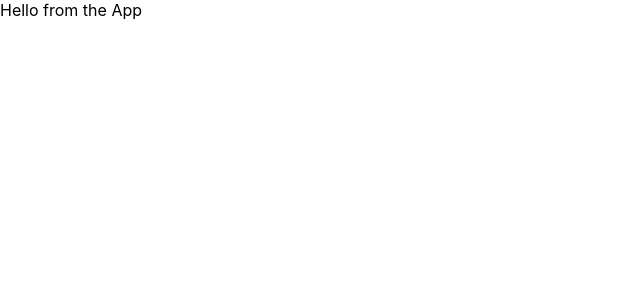
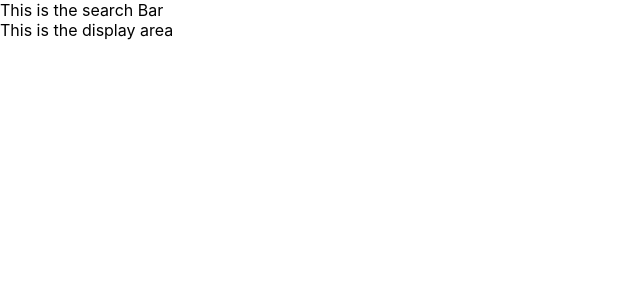
Before and after one commit to AJOsmaston/talent-filter, a React (Create React App) app: page / in a window 1280 px wide. Shown: the top 300 px of the page, without its empty margins (0-640 px from the left). Built offline with nearby package versions, Linux system fonts and the light colour scheme.

Commit message:
basic component skeleton

```diff
--- a/src/App.js
+++ b/src/App.js
@@ -1,8 +1,8 @@
+import SearchPage from "./components/SearchPage"
+
 function App() {
   return (
-    <>
-    Hello from the App
-    </>
+    <SearchPage />
   );
 }
 
--- /dev/null
+++ b/src/components/ResultDisplay.jsx
@@ -0,0 +1,10 @@
+function ResultDisplay() {
+  return (
+    <div className="displayArea">
+      This is the display area
+    </div>
+  )
+}
+
+
+export default ResultDisplay;
--- /dev/null
+++ b/src/components/SearchBar.jsx
@@ -0,0 +1,9 @@
+function SearchBar() {
+  return (
+    <div className="searchBar">
+      This is the search Bar
+    </div>
+  )
+}
+
+export default SearchBar;
--- /dev/null
+++ b/src/components/SearchPage.jsx
@@ -0,0 +1,13 @@
+import SearchBar from "./SearchBar"
+import ResultDisplay from "./ResultDisplay"
+
+function SearchPage() {
+  return (
+    <>
+      <SearchBar />
+      <ResultDisplay />
+    </>
+  )
+}
+
+export default SearchPage;
```
Also changed, not shown: 1 other file (tests, documents, lock files or other folders).
